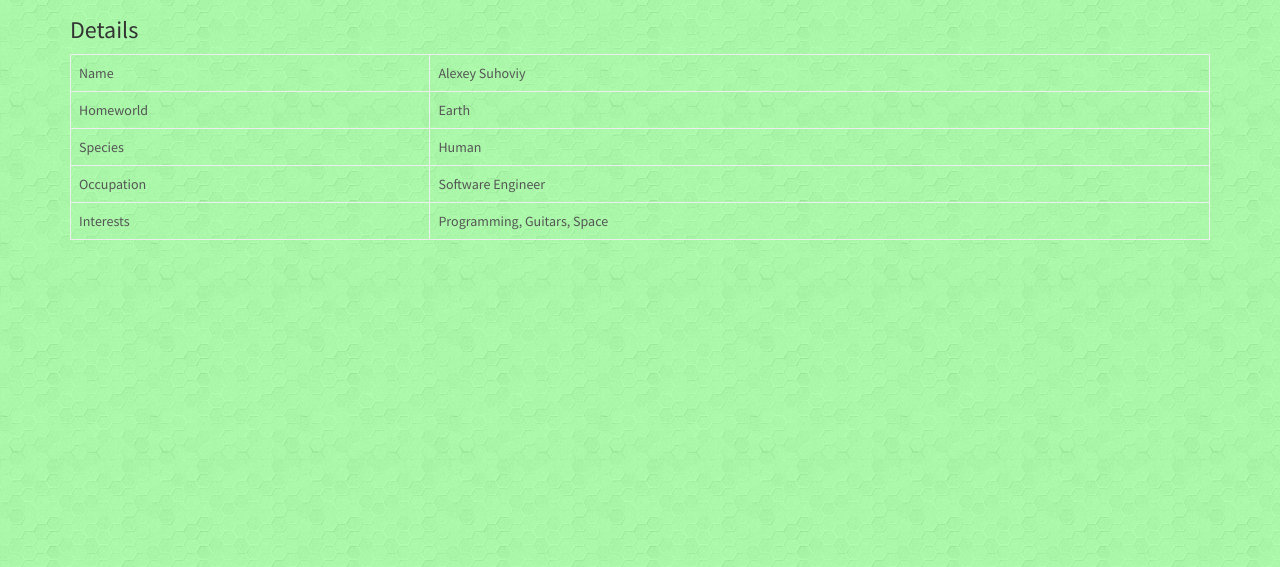
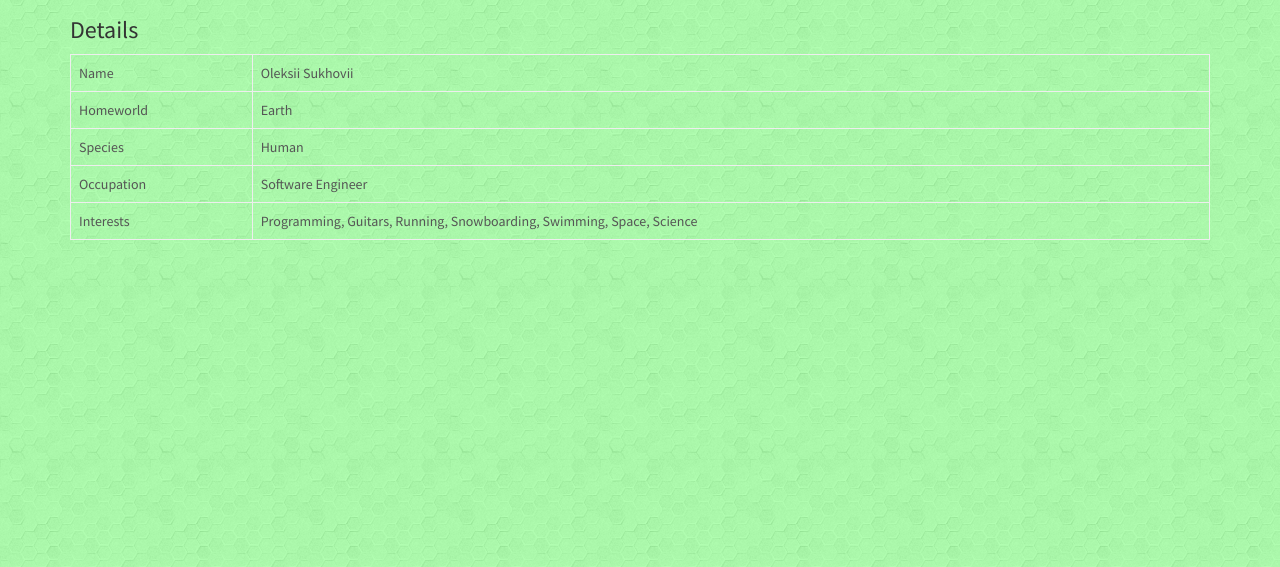
Before and after one commit to suhovius/suhovius.github.io, a plain HTML site: page index.html in a window 1280 px wide. Shown: the part 233-800 px from the top of the page. Drawn offline with Linux system fonts and the light colour scheme.

Commit message:
Add Caelus project. Update Interests

```diff
--- a/index.html
+++ b/index.html
@@ -35,7 +35,7 @@
         <table class="table table-bordered table-hover">
           <tr>
             <td>Name</td>
-            <td>Alexey Suhoviy</td>
+            <td>Oleksii Sukhovii</td>
           </tr>
           <tr>
             <td>Homeworld</td>
@@ -51,7 +51,7 @@
           </tr>
           <tr>
             <td>Interests</td>
-            <td>Programming, Guitars, Space</td>
+            <td>Programming, Guitars, Running, Snowboarding, Swimming, Space, Science</td>
           </tr>
         </table>
       </div>
```
Also changed, not shown: projects.html (+7 -1 lines).
